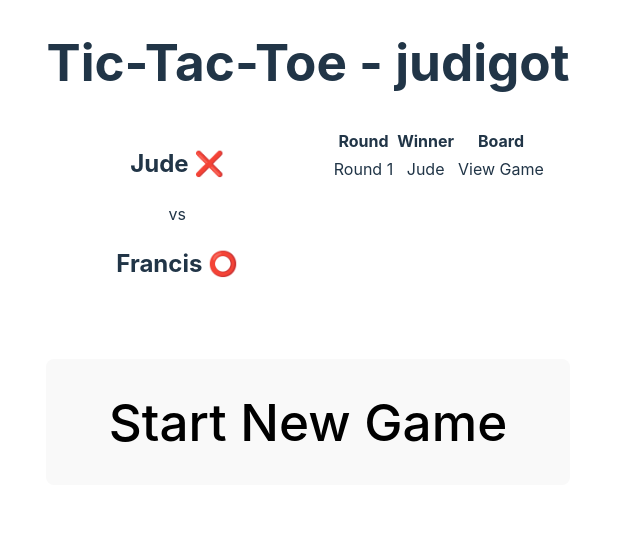
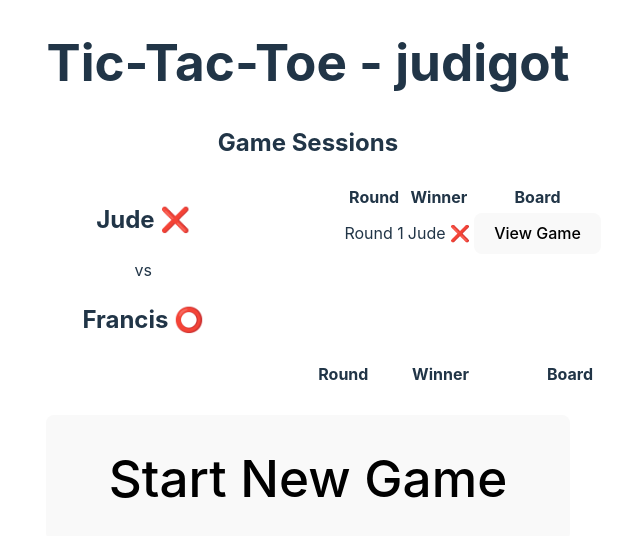
Before and after one commit to judigot/tictactoe, a React (Vite) app: page / in a window 1280 px wide. Shown: the top 536 px of the page, without its empty margins (332-972 px from the left). Built offline with nearby package versions, Linux system fonts and the light colour scheme.

Commit message:
Fix: show menu on draw and winner

```diff
--- a/src/App.tsx
+++ b/src/App.tsx
@@ -30,11 +30,12 @@ function App() {
     GameState.HOMEPAGE
   );
 
-  const [isGameOver, setIsGameOver] = React.useState<boolean>(false);
+  const [isWinnerSelected, setIsWinnerSelected] =
+    React.useState<boolean>(false);
 
   const reset = () => {
     setMessage("");
-    setIsGameOver(false);
+    setIsWinnerSelected(false);
     setBoard(CLEAN_BOARD);
     setRemainingMoves(9);
   };
@@ -55,13 +56,13 @@ function App() {
       (board[0][0]=== player && board[1][1]=== player && board[2][2] === player) || // \
       (board[0][2]=== player && board[1][1]=== player && board[2][0] === player) // /
     ) {
-      setIsGameOver(true)
+      setIsWinnerSelected(true)
       return true;
     }
   };
 
   const handleMarkGrid = (gridIndex: number) => {
-    if (!isGameOver) {
+    if (!isWinnerSelected) {
       const mark = remainingMoves % 2 !== 0 ? PLAYER_ONE : PLAYER_TWO;
       setRemainingMoves(remainingMoves - 1);
 
@@ -82,17 +83,9 @@ function App() {
 
       if (checkForWinners("X")) {
         setMessage("Player 1 wins");
-      } else {
-        if (remainingMoves === 0) {
-          setMessage("Draw");
-        }
       }
       if (checkForWinners("O")) {
         setMessage("Player 2 wins");
-      } else {
-        if (remainingMoves === 0) {
-          setMessage("Draw");
-        }
       }
     }
   };
@@ -101,6 +94,8 @@ function App() {
     setGameState(GameState.GAME);
     reset();
   };
+
+  const isDraw = !isWinnerSelected && remainingMoves === 0;
 
   return (
     <>
@@ -112,14 +107,17 @@ function App() {
         <>
           <h1>
             {message}
-            {!isGameOver && remainingMoves === 0 && "Draw"}
-            {!isGameOver &&
+            {isDraw && "Draw"}
+            {!isWinnerSelected &&
               remainingMoves !== 0 &&
               `${remainingMoves % 2 !== 0 ? "❌" : "⭕"}'s turn`}
           </h1>
           <div>Remaining moves: {remainingMoves}</div>
           <div id="gridContainer">
-            <div id="gridBox" className={`${!isGameOver ? "pointer" : ""}`}>
+            <div
+              id="gridBox"
+              className={`${!isWinnerSelected ? "pointer" : ""}`}
+            >
               {[...Array(9)].map((element, i) => {
                 let gridState: boolean | string = false;
 
@@ -152,20 +150,31 @@ function App() {
           <br />
           <br />
           <br />
-          {isGameOver && (
-            <div>
-              <button type="button" onClick={reset}>
-                Continue
-              </button>
-              <button type="button" onClick={handleStop}>
-                Stop
-              </button>
-            </div>
-          )}
+          {isDraw && <Menu reset={reset} stop={handleStop} />}
+          {isWinnerSelected && <Menu reset={reset} stop={handleStop} />}
         </>
       )}
     </>
   );
 }
 
+function Menu({
+  reset,
+  stop,
+}: {
+  reset: () => void;
+  stop: () => void;
+}): JSX.Element {
+  return (
+    <div>
+      <button type="button" onClick={reset}>
+        Continue
+      </button>
+      <button type="button" onClick={stop}>
+        Stop
+      </button>
+    </div>
+  );
+}
+
 export default App;
--- a/src/components/HomePage.tsx
+++ b/src/components/HomePage.tsx
@@ -5,12 +5,65 @@ interface Props {
 interface GameData {
   player1: string;
   player2: string;
-  gameRounds: [
-    {
-      winner: number;
-      board: Array<(boolean | string)[]>;
-    }
-  ];
+  gameRounds: {
+    winner: number;
+    board: Array<(boolean | string)[]>;
+  }[];
+}
+
+function PreviousSessions({ data }: { data: GameData[] }): JSX.Element {
+  return (
+    <>
+      <h2>Game Sessions</h2>
+      <div style={{ height: "200px", overflowY: "scroll" }}>
+        {data?.map((session, i) => {
+          return (
+            <div
+              key={i}
+              style={{
+                display: "grid",
+                gridTemplateColumns: "repeat(2, 1fr)",
+              }}
+            >
+              <div style={{ border: "1px solid white" }}>
+                <h2>{session.player1} ❌</h2>
+                <span>vs</span>
+                <h2>{session.player2} ⭕</h2>
+              </div>
+              <div style={{ border: "1px solid white" }}>
+                <table style={{ display: "inline-block" }}>
+                  <thead>
+                    <tr>
+                      <th>Round</th>
+                      <th>Winner</th>
+                      <th>Board</th>
+                    </tr>
+                  </thead>
+                  <tbody>
+                    {session.gameRounds?.map((round, j) => {
+                      return (
+                        <tr key={j}>
+                          <td>Round {j + 1}</td>
+                          <td>
+                            {round.winner === 1
+                              ? `${session.player1} ❌`
+                              : `${session.player2} ⭕`}
+                          </td>
+                          <td>
+                            <button type="button">View Game</button>
+                          </td>
+                        </tr>
+                      );
+                    })}
+                  </tbody>
+                </table>
+              </div>
+            </div>
+          );
+        })}
+      </div>
+    </>
+  );
 }
 
 export default function HomePage({ handleStartGame }: Props): JSX.Element {
@@ -29,46 +82,32 @@ export default function HomePage({ handleStartGame }: Props): JSX.Element {
         },
       ],
     },
+    {
+      player1: "Judezzzzzzz",
+      player2: "Francis",
+      gameRounds: [
+        {
+          winner: 1,
+          board: [
+            [false, false, false],
+            [false, false, false],
+            [false, false, false],
+          ],
+        },
+        {
+          winner: 1,
+          board: [
+            [false, false, false],
+            [false, false, false],
+            [false, false, false],
+          ],
+        },
+      ],
+    },
   ];
   return (
     <>
-      <div>
-        <div
-          style={{
-            display: "grid",
-            gridTemplateColumns: "repeat(2, 1fr)",
-            height: "200px",
-          }}
-        >
-          <div style={{ border: "1px solid white" }}>
-            <h2>{data[0].player1} ❌</h2>
-            <span>vs</span>
-            <h2>{data[0].player2} ⭕</h2>
-          </div>
-          <div style={{ border: "1px solid white" }}>
-            <table style={{ display: "inline-block" }}>
-              <thead>
-                <tr>
-                  <th>Round</th>
-                  <th>Winner</th>
-                  <th>Board</th>
-                </tr>
-              </thead>
-              <tbody>
-                <tr>
-                  <td>Round 1</td>
-                  <td>
-                    {data[0].gameRounds[0].winner === 1
-                      ? data[0].player1
-                      : data[0].player2}
-                  </td>
-                  <td>View Game</td>
-                </tr>
-              </tbody>
-            </table>
-          </div>
-        </div>
-      </div>
+      <PreviousSessions data={data} />
       <h1>
         <button
           type="button"
```
